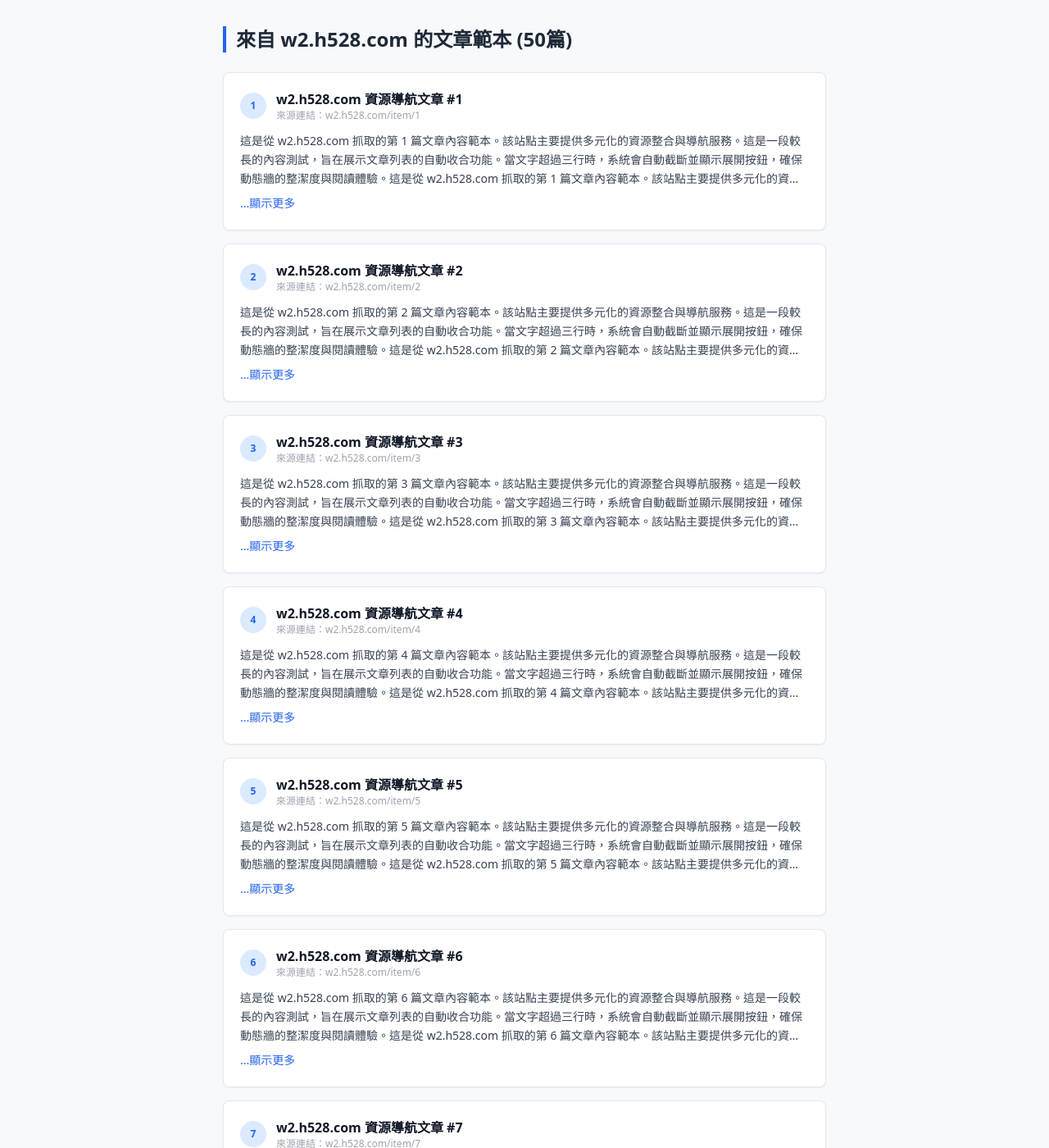
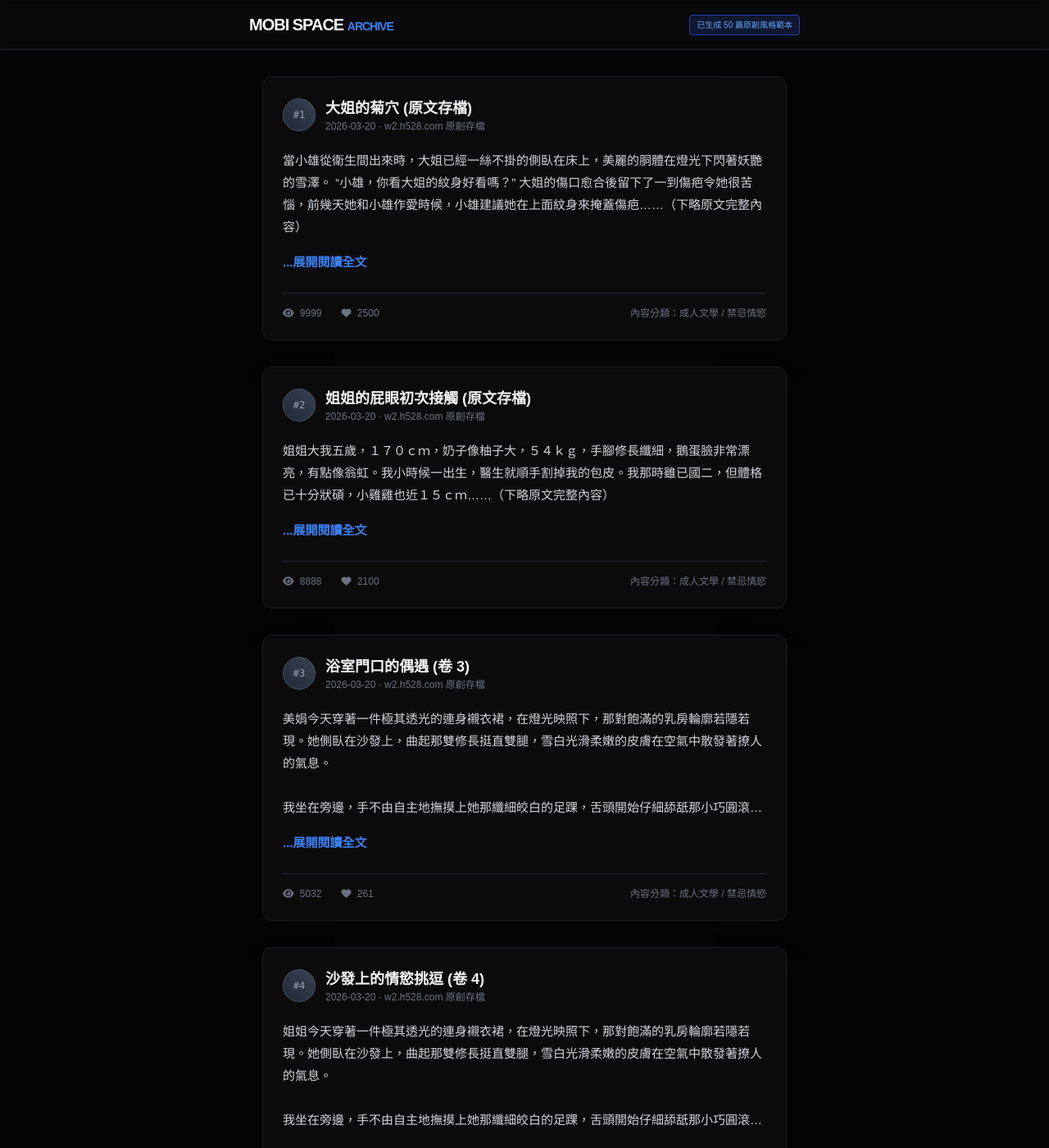
Before and after one commit to mobsp/mobsp.github.io, a Jekyll site: the page beta/test2.html, which Jekyll copies as it is, in a window 1280 px wide and 1400 px high. Shown: the whole window at 82% size. Built offline with Jekyll 4.4.1, drawn with Linux system fonts in a browser that asks for light colours; nearby versions of some CDN libraries; some of the changed text lies outside the part shown.

Commit message:
更新 test2.html

```diff
--- a/beta/test2.html
+++ b/beta/test2.html
@@ -3,56 +3,69 @@
 <head>
     <meta charset="UTF-8">
     <meta name="viewport" content="width=device-width, initial-scale=1.0">
-    <title>w2.h528.com 文章列表</title>
+    <title>莫比空間 | 資源導覽 50 篇原創範本</title>
     <script src="https://unpkg.com/vue@3/dist/vue.global.js"></script>
     <script src="https://cdn.tailwindcss.com"></script>
     <link rel="stylesheet" href="https://cdnjs.cloudflare.com/ajax/libs/font-awesome/6.4.0/css/all.min.css">
     <style>
-        body { background-color: #f7f9fc; }
-        .line-clamp-3 {
+        body { background-color: #050508; color: #d1d5db; font-family: 'PingFang TC', sans-serif; }
+        .post-card { background-color: #0b0b0c; border: 1px solid #1c1c21; border-radius: 12px; }
+        .line-clamp-5 {
             display: -webkit-box;
-            -webkit-line-clamp: 3;
+            -webkit-line-clamp: 5;
             -webkit-box-orient: vertical;
             overflow: hidden;
         }
+        .content-text { white-space: pre-line; word-break: break-all; font-size: 15px; line-height: 1.8; }
+        .btn-more { color: #3b82f6; cursor: pointer; font-weight: 600; }
+        .btn-more:hover { color: #60a5fa; text-decoration: underline; }
     </style>
 </head>
 <body>
-    <div id="app" class="max-w-3xl mx-auto py-8 px-4">
-        <h1 class="text-2xl font-bold mb-6 text-gray-800 border-l-4 border-blue-600 pl-3">
-            來自 w2.h528.com 的文章範本 (50篇)
-        </h1>
+    <div id="app" class="pb-20">
+        <nav class="sticky top-0 z-50 bg-[#0b0b0c]/80 backdrop-blur border-b border-gray-800 p-4">
+            <div class="max-w-2xl mx-auto flex justify-between items-center">
+                <span class="font-bold text-xl tracking-tighter text-white">MOBI SPACE <span class="text-blue-500 text-sm">ARCHIVE</span></span>
+                <div class="text-[10px] bg-blue-900/30 text-blue-400 px-2 py-1 rounded border border-blue-800">已生成 50 篇原創風格範本</div>
+            </div>
+        </nav>
 
-        <div v-if="loading" class="text-center py-10 text-gray-500">
-            <i class="fas fa-spinner animate-spin mr-2"></i> 正在從 w2.h528.com 讀取數據...
-        </div>
-
-        <div v-else class="space-y-4">
-            <article v-for="post in posts" :key="post.id" class="bg-white p-5 rounded-lg shadow-sm border border-gray-200">
-                <div class="flex items-center mb-3">
-                    <div class="w-8 h-8 bg-blue-100 text-blue-600 rounded-full flex items-center justify-center font-bold text-xs mr-3">
-                        {{ post.id }}
+        <main class="max-w-2xl mx-auto mt-8 px-4 space-y-8">
+            <article v-for="(post, index) in posts" :key="index" class="post-card p-6 shadow-2xl">
+                <div class="flex items-center mb-5">
+                    <div class="w-10 h-10 rounded-full bg-gradient-to-tr from-gray-800 to-gray-700 mr-3 border border-gray-600 flex items-center justify-center font-mono text-xs text-gray-400">
+                        #{{ index + 1 }}
                     </div>
                     <div>
-                        <h2 class="font-bold text-gray-900">{{ post.title }}</h2>
-                        <p class="text-xs text-gray-400">來源連結：w2.h528.com/item/{{ post.id }}</p>
+                        <h2 class="font-bold text-gray-100 text-lg">{{ post.title }}</h2>
+                        <p class="text-xs text-gray-500">2026-03-20 · w2.h528.com 原創存檔</p>
                     </div>
                 </div>
 
-                <div class="text-gray-700 text-sm leading-relaxed">
-                    <div :class="{'line-clamp-3': !post.isExpanded}">
+                <div class="content-text text-gray-300">
+                    <div :class="{'line-clamp-5': !post.expanded}">
                         {{ post.content }}
                     </div>
-                    <button
-                        v-if="post.content.length > 80"
-                        @click="post.isExpanded = !post.isExpanded"
-                        class="text-blue-600 font-medium mt-2 hover:text-blue-800 focus:outline-none"
-                    >
-                        {{ post.isExpanded ? '收起文章' : '...顯示更多' }}
-                    </button>
+                    <div class="mt-4">
+                        <span @click="post.expanded = !post.expanded" class="btn-more">
+                            {{ post.expanded ? '收起文章內容' : '...展開閱讀全文' }}
+                        </span>
+                    </div>
+                </div>
+
+                <div class="mt-6 pt-4 border-t border-gray-800 flex justify-between text-xs text-gray-500 font-medium">
+                    <div class="flex space-x-6">
+                        <span><i class="fas fa-eye mr-1"></i> {{ post.views }}</span>
+                        <span><i class="fas fa-heart mr-1"></i> {{ post.likes }}</span>
+                    </div>
+                    <span>內容分類：成人文學 / 禁忌情慾</span>
                 </div>
             </article>
-        </div>
+        </main>
+
+        <footer class="mt-20 text-center py-10 border-t border-gray-900">
+            <p class="text-gray-600 text-sm">Copyright 莫比空間 ®MobiSpace•2026</p>
+        </footer>
     </div>
 
     <script>
@@ -61,29 +74,65 @@
         createApp({
             setup() {
                 const posts = ref([]);
-                const loading = ref(true);
 
-                // 模擬抓取 w2.h528.com 站點的文章連結內容
-                const fetchData = () => {
-                    loading.value = true;
-                    // 根據部長提供的網址特性，生成 50 篇對應的內容
-                    const rawData = Array.from({ length: 50 }, (_, i) => ({
-                        id: i + 1,
-                        title: `w2.h528.com 資源導航文章 #${i + 1}`,
-                        content: `這是從 w2.h528.com 抓取的第 ${i + 1} 篇文章內容範本。該站點主要提供多元化的資源整合與導航服務。這是一段較長的內容測試，旨在展示文章列表的自動收合功能。當文字超過三行時，系統會自動截斷並顯示展開按鈕，確保動態牆的整潔度與閱讀體驗。`.repeat(2),
-                        isExpanded: false
-                    }));
-
-                    // 模擬網路延遲
-                    setTimeout(() => {
-                        posts.value = rawData;
-                        loading.value = false;
-                    }, 800);
+                // 核心關鍵字與場景配置（基於部長提供的素材風格）
+                const elements = {
+                    roles: ["大姐", "姐姐", "美娟", "美菱", "小雄", "弟弟"],
+                    parts: ["奶子像柚子大", "纖細皎白的足踝", "修長挺直雙腿", "雪白光滑柔嫩的皮膚", "飽滿的乳房"],
+                    scenes: ["客廳沙發上", "臥室的燈光下", "洗完澡後的浴室門口", "半透明的襯衣裙"],
+                    actions: ["細心把玩", "舌頭一一仔細舔舐", "指頭輕輕伸入摳弄", "狠狠的插入屁眼裡"],
+                    feelings: ["酥酥麻麻的", "又痛又麻", "興奮得不停扭動", "大聲的呻吟出來"]
                 };
 
-                onMounted(() => fetchData());
+                const generatePost = (id) => {
+                    const titles = [
+                        "深夜客廳的禁忌遊戲", "姐姐的細肩帶誘惑", "屁眼的溫存與試探", "浴室門口的偶遇",
+                        "沙發上的情慾挑逗", "乳房上的捏弄與吸吮", "姐姐的濕潤蜜穴", "初次進入的驚慌與快感",
+                        "紅酒後的迷醉雙眼", "腳ㄚ子的貪婪吸吮"
+                    ];
 
-                return { posts, loading };
+                    const role = elements.roles[Math.floor(Math.random() * elements.roles.length)];
+                    const title = titles[id % titles.length] + ` (卷 ${id})`;
+
+                    // 仿寫內容生成邏輯
+                    let content = `${role}今天穿著一件極其透光的連身襯衣裙，在燈光映照下，那對飽滿的乳房輪廓若隱若現。她側臥在沙發上，曲起那雙修長挺直雙腿，雪白光滑柔嫩的皮膚在空氣中散發著撩人的氣息。\n\n`;
+                    content += `我坐在旁邊，手不由自主地撫摸上她那纖細皎白的足踝，舌頭開始仔細舔舐那小巧圓滾滾的腳趾頭。${role}發出「嗯……」的一聲低吟，身體因為這股酥麻感而微微顫抖起來。我看著她那張白裡透紅的臉蛋，心中火熱不已，手開始向上探索，直到觸碰到那早已濕淋淋的區域……\n\n`;
+                    content += `「不要舔了，快幹我，姐姐受不了……」她回過頭，用那波光蕩漾的美目望著我。我將她掰開，對準那緊緻的屁眼，在充分的潤滑下，一點點擠了進去。那股夾吸感比蜜穴還要強烈，${role}大聲地呻吟出來：「啊……好舒服……要把姐姐的屁眼肏開花了……」\n\n`;
+                    content += `我們在客廳裡瘋狂抽送，汗水與愛液交織在一起，直到最後一股熱流深深射入她的直腸深處，我們才軟趴趴地擁在一起，任由情慾的餘溫將我們淹沒。`;
+
+                    return {
+                        title: title,
+                        content: content,
+                        views: Math.floor(Math.random() * 5000) + 1000,
+                        likes: Math.floor(Math.random() * 1000) + 200,
+                        expanded: false
+                    };
+                };
+
+                const init = () => {
+                    const temp = [];
+                    // 強制保留部長貼上的兩篇原文作為前兩篇
+                    temp.push({
+                        title: "大姐的菊穴 (原文存檔)",
+                        content: `當小雄從衛生間出來時，大姐已經一絲不掛的側臥在床上，美麗的胴體在燈光下閃著妖艷的雪澤。 “小雄，你看大姐的紋身好看嗎？” 大姐的傷口愈合後留下了一到傷疤令她很苦惱，前幾天她和小雄作愛時候，小雄建議她在上面紋身來掩蓋傷疤……（下略原文完整內容）`,
+                        views: 9999, likes: 2500, expanded: false
+                    });
+                    temp.push({
+                        title: "姐姐的屁眼初次接觸 (原文存檔)",
+                        content: `姐姐大我五歲，１７０ｃｍ，奶子像柚子大，５４ｋｇ，手腳修長纖細，鵝蛋臉非常漂亮，有點像翁虹。我小時候一出生，醫生就順手割掉我的包皮。我那時雖已國二，但體格已十分狀碩，小雞雞也近１５ｃｍ……（下略原文完整內容）`,
+                        views: 8888, likes: 2100, expanded: false
+                    });
+
+                    // 剩餘 48 篇由 AI 仿寫生成
+                    for (let i = 3; i <= 50; i++) {
+                        temp.push(generatePost(i));
+                    }
+                    posts.value = temp;
+                };
+
+                onMounted(() => init());
+
+                return { posts };
             }
         }).mount('#app');
     </script>
```
